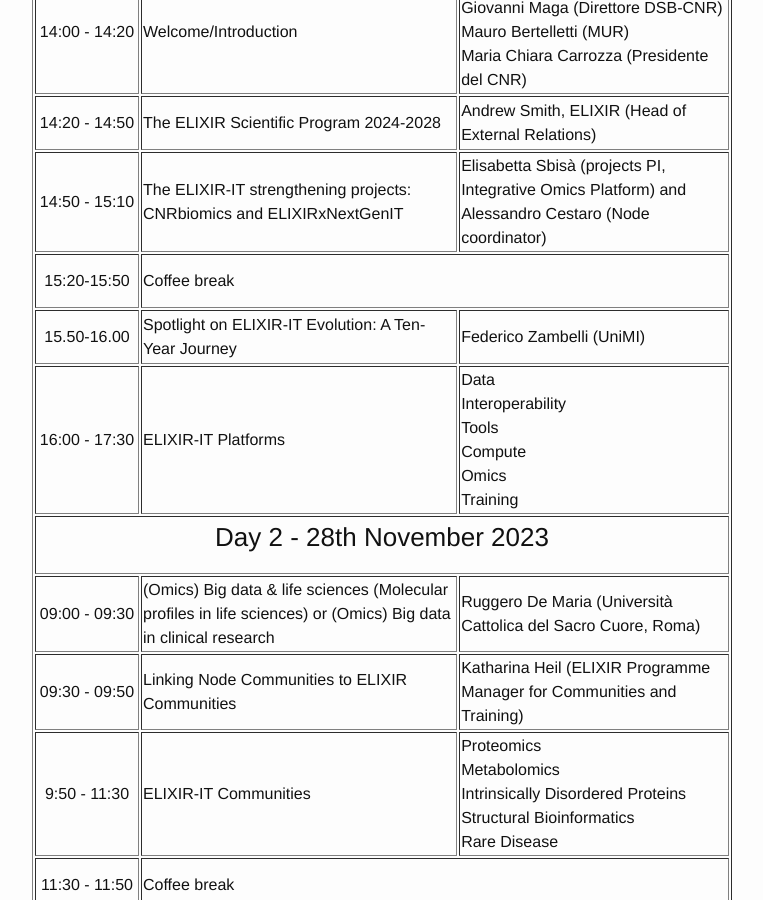
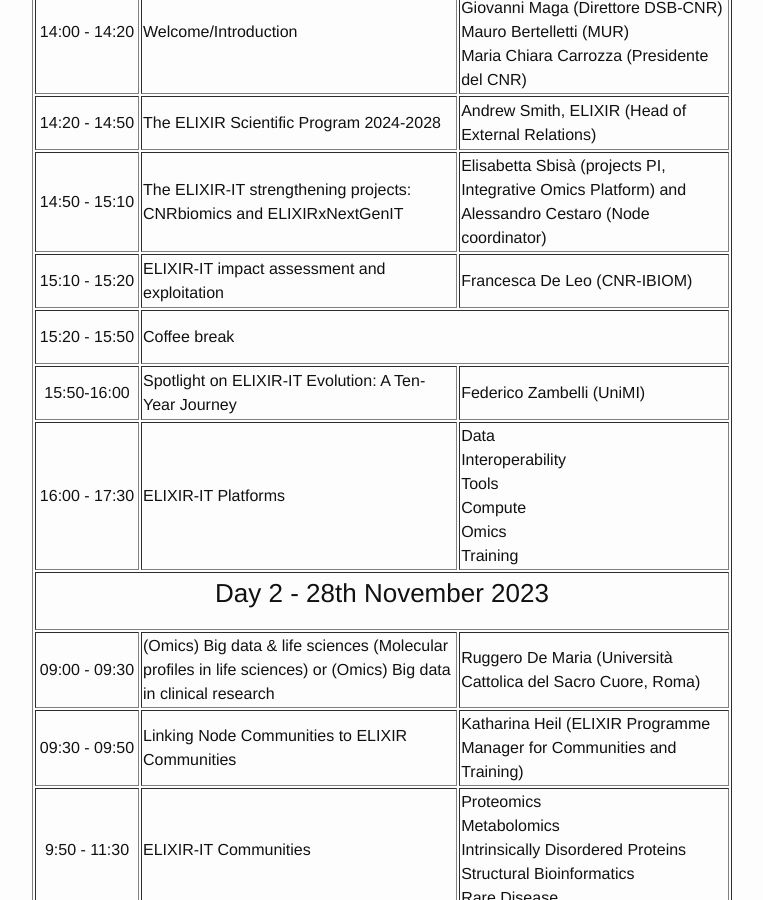
Before and after one commit to ELIXIR-IIB-training/website, a Jekyll site: the page built from _posts/2023-11-27-All_Hands_2023.md, in a window 1280 px wide and 900 px high, scrolled down 2161 px. Shown: the whole window, without its empty margins (238-1001 px from the left). Built offline with Jekyll 4.4.1, drawn with Linux system fonts in a browser that asks for light colours.

Commit message:
Update 2023-11-27-All_Hands_2023.md

```diff
--- a/_posts/2023-11-27-All_Hands_2023.md
+++ b/_posts/2023-11-27-All_Hands_2023.md
@@ -82,13 +82,19 @@ The event will be followed by two parallel workshops on 28th - 29th November 202
     <td height="50">The ELIXIR-IT strengthening projects: CNRbiomics and ELIXIRxNextGenIT</td>
     <td height="50"> Elisabetta Sbisà (projects PI, Integrative Omics Platform) and Alessandro Cestaro (Node coordinator)</td>
       </tr>
+    <tr>
+    <td height="50" width="100" align=center> 15:10 - 15:20</td>
+    <td height="50">ELIXIR-IT impact assessment  and exploitation</td>
+    <td height="50"> Francesca De Leo (CNR-IBIOM)
+</td>
+      </tr>
   <tr>
-   <td height="50" width="100" align=center>15:20-15:50</td>
+   <td height="50" width="100" align=center>15:20 - 15:50</td>
     <td colspan="3" height="50"> Coffee break</td>
      </tr>
 
   <tr>
-    <td height="50" width="100" align=center> 15.50-16.00</td>
+    <td height="50" width="100" align=center> 15:50-16:00</td>
     <td height="50"> Spotlight on ELIXIR-IT Evolution: A Ten-Year Journey</td>
     <td height="50"> Federico Zambelli (UniMI)</td>
     </tr>
```
